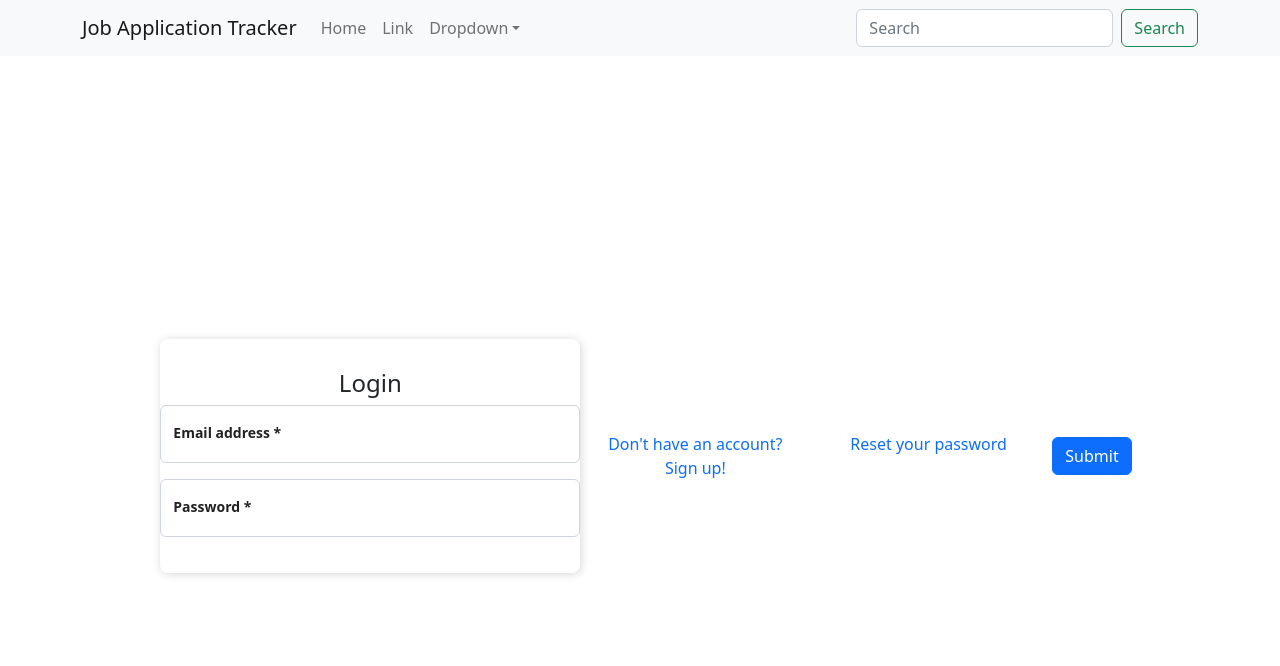
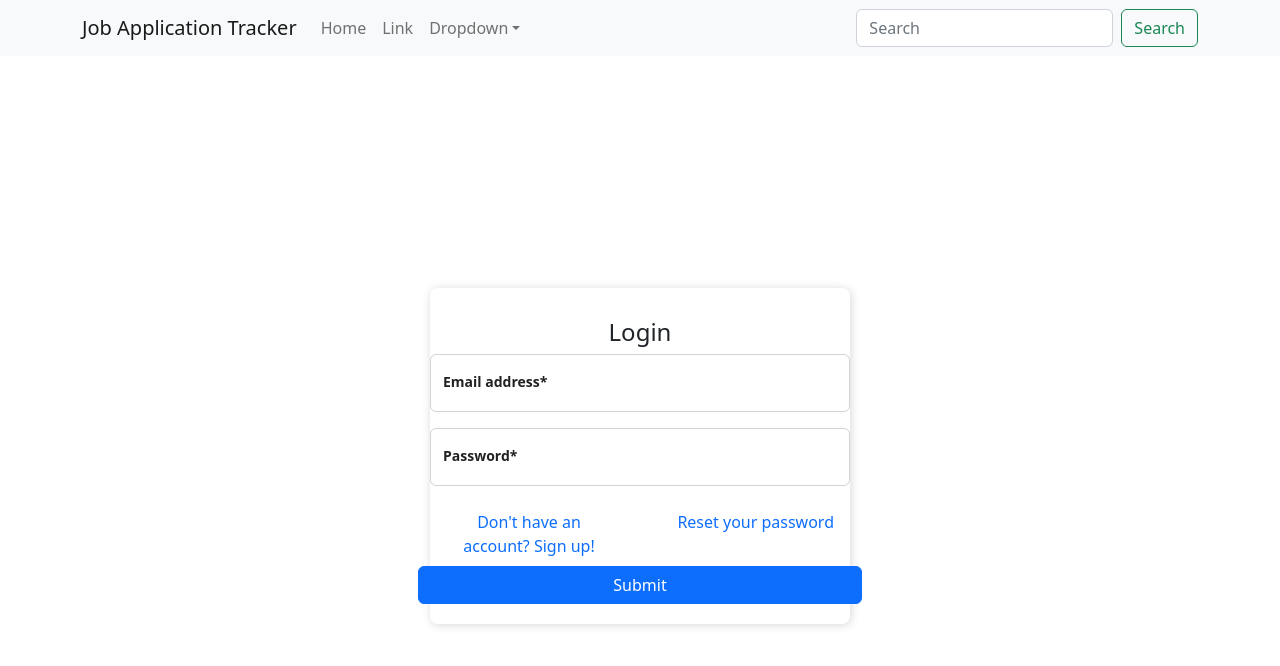
Before and after one commit to jpettit0317/JobApplicationTracker, a React (Create React App) app in the folder frontend/jobapptrackerfrontend/: page / in a window 1280 px wide. Shown: the top 666 px of the page. Built offline with nearby package versions, Linux system fonts and the light colour scheme.

Commit message:
Implemented Login.

```diff
--- a/frontend/jobapptrackerfrontend/src/components/Login/LoginPage.js
+++ b/frontend/jobapptrackerfrontend/src/components/Login/LoginPage.js
@@ -3,11 +3,15 @@ import { NavBar } from "../navbar/NavBar"
 import { useState } from "react";
 import Button from "react-bootstrap/Button";
 import './LoginPage.css';
+import { Login } from "../../models/Login";
 
 export const LoginPage = () => {
     const [email, setEmail] = useState("");
     const [password, setPassword] = useState("");
     const [passwordHelperText, setPasswordHelperText] = useState("");
+    const [emailHelperText, setEmailHelperText] = useState("");
+    const [passwordFieldInErrorState, setPasswordFieldInErrorState] = useState(false);
+    const [emailFieldInErrorState, setEmailFieldInErrorState] = useState(false);
     /*
     Return type is void
     searchTerm is a string
@@ -20,15 +24,62 @@ export const LoginPage = () => {
 
     const onEmailChange = (event) => {
         setEmail(event.target.value);
+        setEmailHelperText("");
     }
 
     const onPasswordChange = (event) => {
         setPassword(event.target.value);
+        setPasswordHelperText("");
     }
 
     const onSubmitPressed = () => {
         console.log('Email is ', email);
         console.log('Password is', password);
+
+        const login = new Login(email, password);
+        const errors = login.getErrors();
+
+        console.log('Email error is ', errors.getEmailError());
+        console.log('Password error is ', errors.getPasswordError());
+
+        if (isThereErrors(errors)) {
+            setErrors(errors);
+            console.log('Setting errors');
+            return;
+        }
+    }
+
+    const setErrors = (errors) => {
+        setEmailHelperText(errors.getEmailError());
+        setPasswordHelperText(errors.getPasswordError());
+    }
+
+    const isThereErrors = (errors) => {
+        return errors.getPasswordError() !== "" || errors.getEmailError() !== "";
+    }
+
+    const isThereAEmailError = () => {
+        return emailHelperText !== "";
+    }
+
+    const isThereAPasswordError = () => {
+        return passwordHelperText !== "";
+    }
+
+    const getTextColorForEmail = () => {
+        if (isThereAEmailError()) {
+            return "red";
+        } else {
+            return "black";
+        }
+    }
+
+    const getTextColorForPassword = () => {
+        if (isThereAPasswordError()){
+            return "red";
+        } else {
+            return "black";
+        }
     }
 
     const header = "Login";
@@ -45,8 +96,9 @@ export const LoginPage = () => {
                     <h4>{header}</h4>
                     <FloatingLabel
                     controlId="floatingInput"
-                    label="Email address *"
+                    label="Email address*"
                     className="mb-3"
+                    style={ {color: getTextColorForEmail()} }
                     >
                         <Form.Control
                         placeholder="name@example.com"
@@ -54,14 +106,16 @@ export const LoginPage = () => {
                         aria-label="Email"
                         onChange={onEmailChange}
                         required
+                        isInvalid={emailFieldInErrorState}
+                        style={ {color: getTextColorForEmail()} }
                         />
-                        <Form.Text id="passwordHelpBlock" muted>
-                            {passwordHelperText}
+                        <Form.Text id="emailHelpBlock" style={ {color: getTextColorForEmail()}}>
+                            {emailHelperText}
                         </Form.Text>
                     </FloatingLabel>
                     <FloatingLabel
                     controlId="floatingInput"
-                    label="Password *"
+                    label="Password*"
                     className="mb-3"
                     >
                         <Form.Control
@@ -71,10 +125,14 @@ export const LoginPage = () => {
                         type="password"
                         onChange={onPasswordChange}
                         required
+                        isInvalid={passwordFieldInErrorState}
+                        style={ {color : getTextColorForPassword()} }
                         />
+                        <Form.Text id="passwordHelpBlock" style={ {color: getTextColorForPassword()} }>
+                            {passwordHelperText}
+                        </Form.Text>
                     </FloatingLabel>
-                </Form>
-                <Row>
+                    <Row>
                         <Col>
                             <Nav>
                                 <Nav.Link href="Signup">
@@ -83,7 +141,7 @@ export const LoginPage = () => {
                             </Nav>
                         </Col>
                         <Col>
-                            <Nav>
+                            <Nav style={{justifyContent: "right"}}>
                                 <Nav.Link href="Reset Password">
                                     {forgotPasswordLink}
                                 </Nav.Link>
@@ -95,6 +153,8 @@ export const LoginPage = () => {
                             Submit
                         </Button>
                     </Row>
+                </Form>
+
             </Container>
         </div>
     )
```
